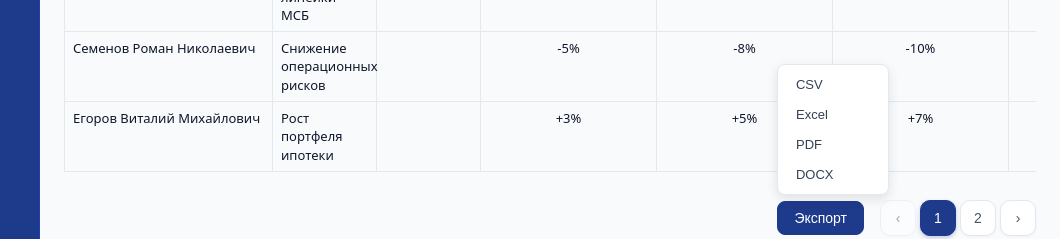
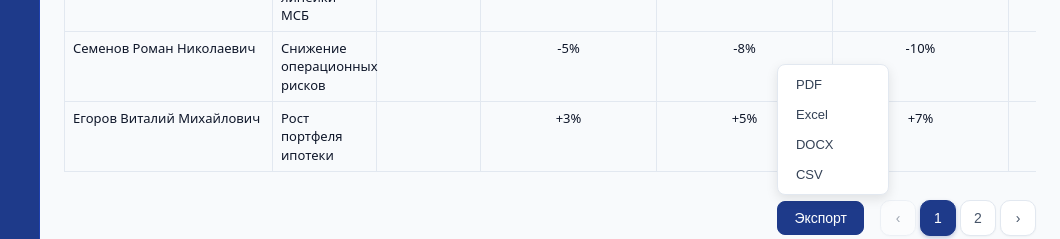
Before and after one commit to sweetd0vee/kpi-agent-front, a React (Vite) app: page /goals in a window 1280 px wide. Both pictures are taken after a click on the button "Экспорт". Shown: the part 1152-1391 px from the top of the page, without its empty margins (220-1280 px from the left). Built offline with nearby package versions, Linux system fonts and the light colour scheme.

Commit message:
initial commit

```diff
--- a/src/pages/GoalsPage.tsx
+++ b/src/pages/GoalsPage.tsx
@@ -596,17 +596,17 @@ export function GoalsPage() {
             </button>
             {exportDropdownOpen && (
               <div className={styles.exportDropdown}>
-                <button type="button" className={styles.exportOption} onClick={() => handleExport('csv')}>
-                  CSV
+                <button type="button" className={styles.exportOption} onClick={() => handleExport('pdf')}>
+                  PDF
                 </button>
                 <button type="button" className={styles.exportOption} onClick={() => handleExport('xlsx')}>
                   Excel
                 </button>
-                <button type="button" className={styles.exportOption} onClick={() => handleExport('pdf')}>
-                  PDF
-                </button>
                 <button type="button" className={styles.exportOption} onClick={() => handleExport('docx')}>
                   DOCX
+                </button>
+                <button type="button" className={styles.exportOption} onClick={() => handleExport('csv')}>
+                  CSV
                 </button>
               </div>
             )}
--- a/src/pages/KpiPage.tsx
+++ b/src/pages/KpiPage.tsx
@@ -394,10 +394,10 @@ export function KpiPage() {
             </button>
             {exportDropdownOpen && (
               <div className={styles.exportDropdown}>
+                <button type="button" className={styles.exportOption} onClick={() => handleExport('pdf')}>PDF</button>
+                <button type="button" className={styles.exportOption} onClick={() => handleExport('xlsx')}>Excel</button>
+                <button type="button" className={styles.exportOption} onClick={() => handleExport('docx')}>DOCX</button>
                 <button type="button" className={styles.exportOption} onClick={() => handleExport('csv')}>CSV</button>
-                <button type="button" className={styles.exportOption} onClick={() => handleExport('xlsx')}>Excel</button>
-                <button type="button" className={styles.exportOption} onClick={() => handleExport('pdf')}>PDF</button>
-                <button type="button" className={styles.exportOption} onClick={() => handleExport('docx')}>DOCX</button>
               </div>
             )}
           </div>
```
